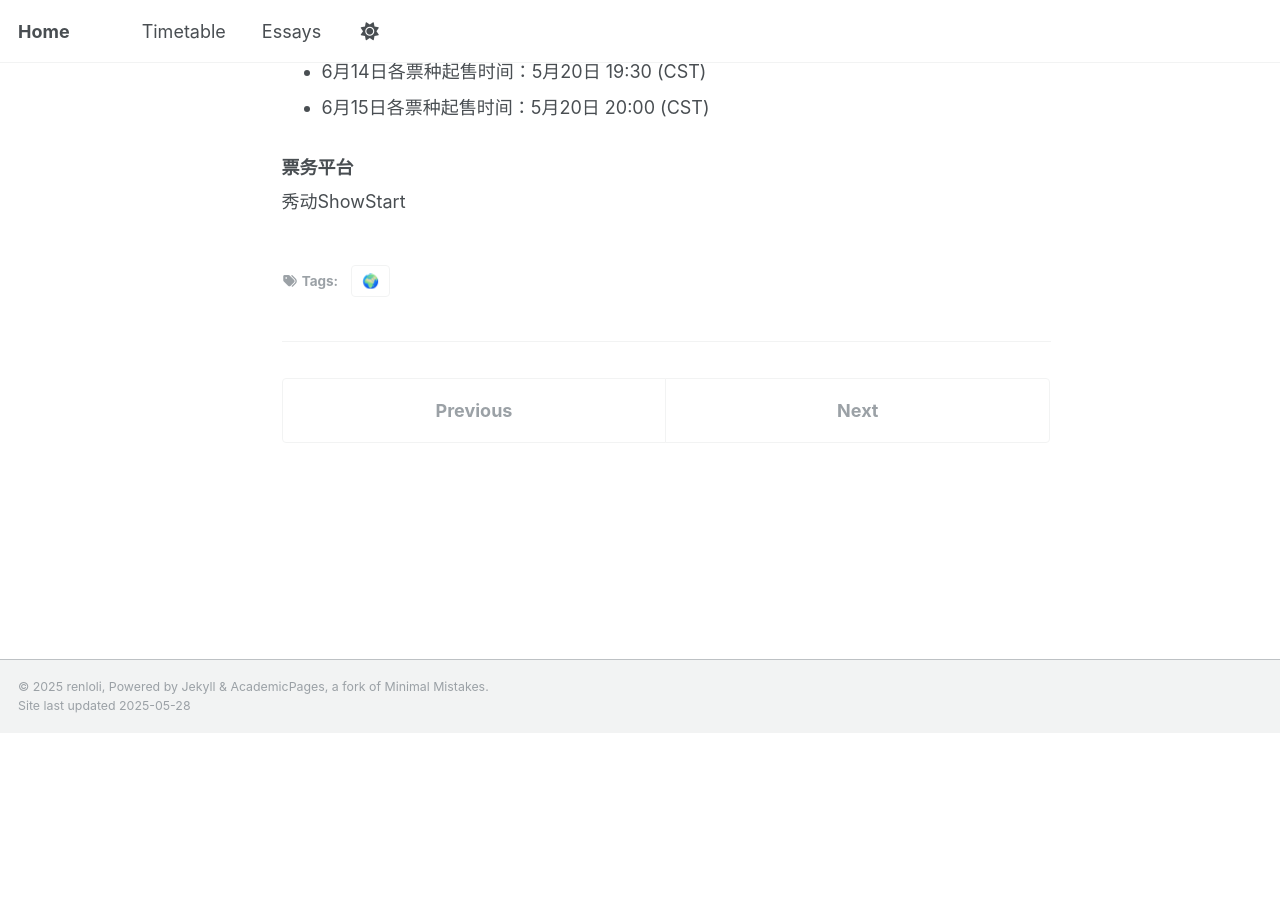
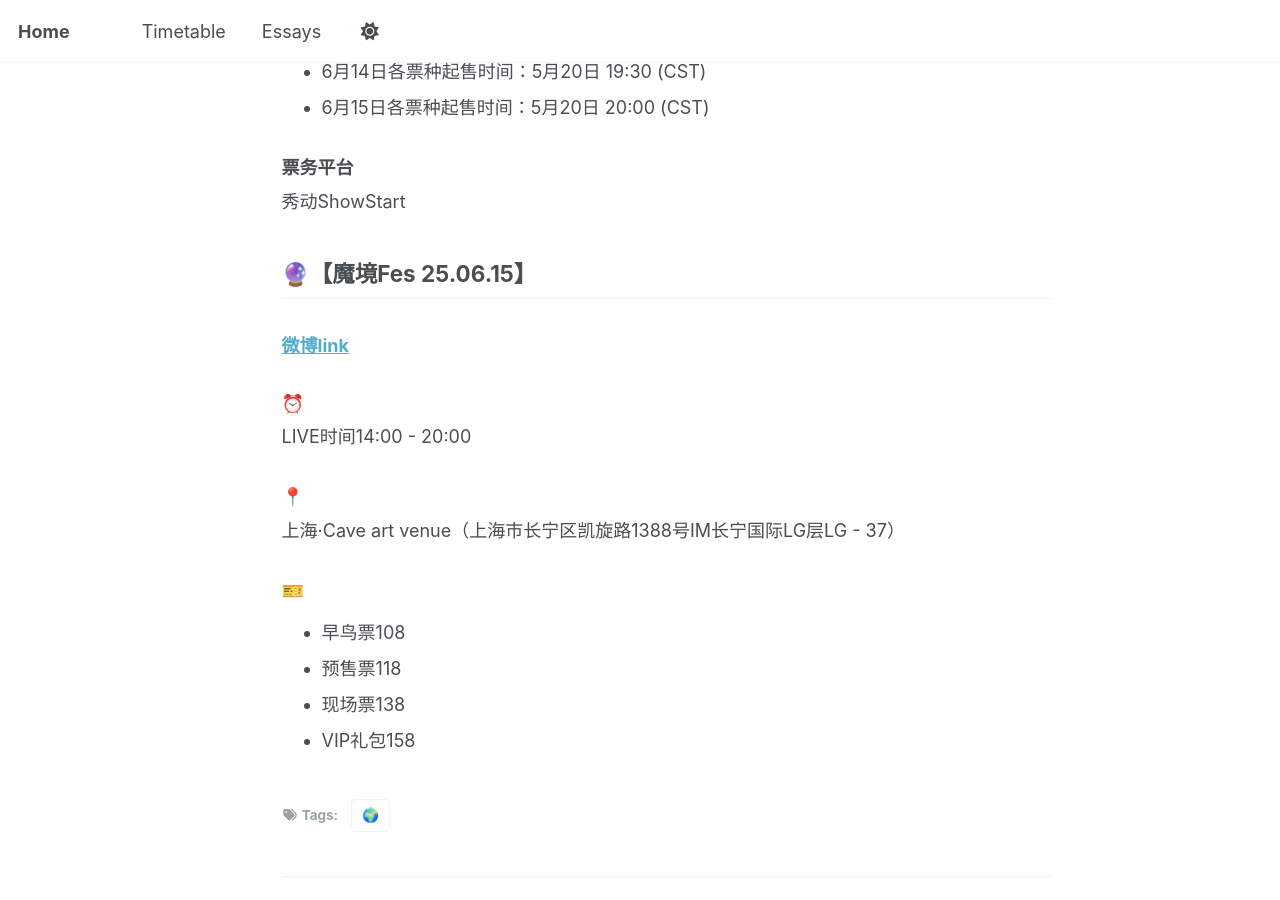
Before and after one commit to renloli/renloli.github.io, a Jekyll site: the page built from _timetable/2025/06/15.md, in a window 1280 px wide and 900 px high, scrolled down 2096 px. Built offline with Jekyll 4.4.1, drawn with Linux system fonts in a browser that asks for light colours; before the commit the page ends 2830 px from its top, so only the background shows below that.

Commit message:
Update 20250615.

```diff
--- a/_timetable/2025/06/15.md
+++ b/_timetable/2025/06/15.md
@@ -1,5 +1,5 @@
 ---
-title: "TIF"
+title: "TIF, 魔境"
 collection: timetable
 date: 2025-06-15
 layout: single
@@ -220,3 +220,15 @@ tags: [🌍]
 ### 票务平台
 
 秀动ShowStart
+
+##  🔮【魔境Fes 25.06.15】
+### [微博link](https://weibo.com/n/AKIRA_KURO%E6%98%8E%E9%BB%92_OFFiCiAL)
+###  ⏰
+LIVE时间14:00 - 20:00
+###  📍
+上海·Cave art venue（上海市长宁区凯旋路1388号IM长宁国际LG层LG - 37）
+###  🎫
+- 早鸟票108
+- 预售票118
+- 现场票138
+- VIP礼包158
```
Also changed, not shown: _timetable/2025/06/images/15_0.jpg (added).
